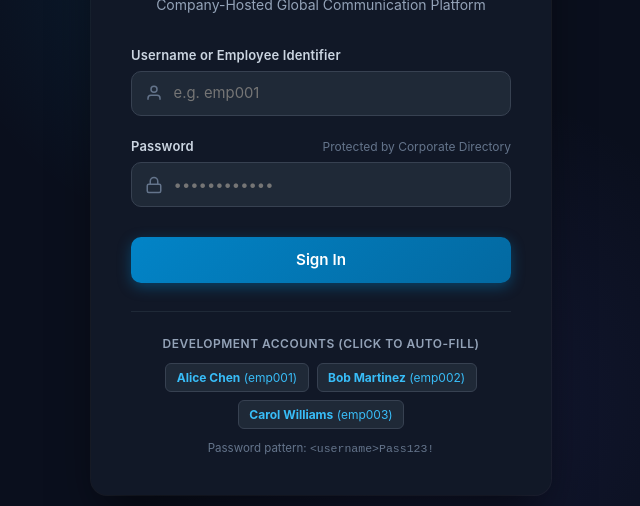
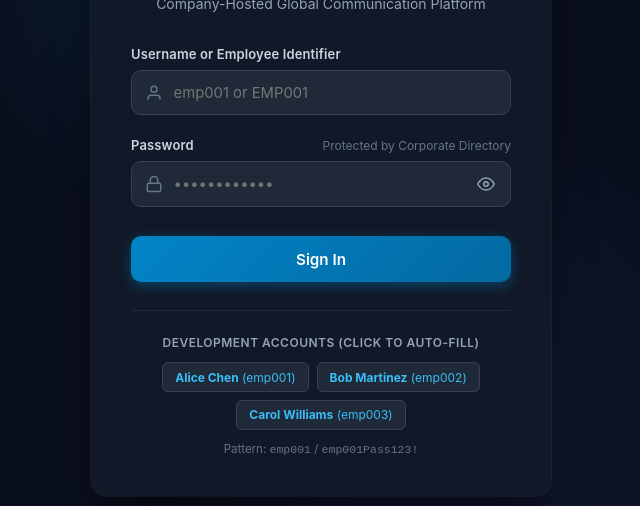
Before and after one commit to uttamsingh321/FortiConnect, a React (Vite) app in the folder frontend/: page / in a window 1280 px wide. Shown: the part 230-736 px from the top of the page, without its empty margins (319-959 px from the left). Built offline with nearby package versions, Linux system fonts and the light colour scheme.

Commit message:
feat: add password visibility toggle, z-index layering, and case-insensitive employee ID login

```diff
--- a/frontend/src/pages/LoginPage.tsx
+++ b/frontend/src/pages/LoginPage.tsx
@@ -5,6 +5,7 @@
 export const LoginPage: React.FC = () => {
   const [username, setUsername] = useState('');
   const [password, setPassword] = useState('');
+  const [showPassword, setShowPassword] = useState(false);
   const [error, setError] = useState<string | null>(null);
   const [isSubmitting, setIsSubmitting] = useState(false);
   const loginSuccess = useAuthStore((state) => state.loginSuccess);
@@ -20,10 +21,10 @@
       const detail =
         err.response?.data?.detail ||
         (err.response?.status === 401
-          ? 'Invalid username or password. Please try again.'
+          ? 'Invalid username or password. Please verify credentials or use quick-fill below.'
           : err.response?.status === 400
-          ? 'Invalid credentials format. Please check your username and password.'
-          : 'Unable to reach backend server. Please verify backend is running on port 8000.');
+          ? 'Invalid request. Please check username and password.'
+          : 'Unable to connect to server. Ensure Django backend is running at http://127.0.0.1:8000.');
       setError(detail);
     } finally {
       setIsSubmitting(false);
@@ -38,7 +39,7 @@
 
   return (
     <div style={styles.container}>
-      {/* Background ambient decorative shapes */}
+      {/* Background ambient lighting */}
       <div style={styles.bgGlowTop}></div>
       <div style={styles.bgGlowBottom}></div>
 
@@ -76,7 +77,7 @@
                 type="text"
                 value={username}
                 onChange={(e) => setUsername(e.target.value)}
-                placeholder="e.g. emp001"
+                placeholder="emp001 or EMP001"
                 required
                 style={styles.input}
                 autoFocus
@@ -95,13 +96,34 @@
                 <path d="M7 11V7a5 5 0 0 1 10 0v4"></path>
               </svg>
               <input
-                type="password"
+                type={showPassword ? 'text' : 'password'}
                 value={password}
                 onChange={(e) => setPassword(e.target.value)}
                 placeholder="••••••••••••"
                 required
-                style={styles.input}
+                style={{ ...styles.input, paddingRight: '2.75rem' }}
               />
+              <button
+                type="button"
+                onClick={() => setShowPassword(!showPassword)}
+                style={styles.eyeButton}
+                title={showPassword ? 'Hide password' : 'Show password'}
+                aria-label={showPassword ? 'Hide password' : 'Show password'}
+              >
+                {showPassword ? (
+                  // Eye slash icon (hide)
+                  <svg width="18" height="18" viewBox="0 0 24 24" fill="none" stroke="currentColor" strokeWidth="2" strokeLinecap="round" strokeLinejoin="round">
+                    <path d="M17.94 17.94A10.07 10.07 0 0 1 12 20c-7 0-11-8-11-8a18.45 18.45 0 0 1 5.06-5.94M9.9 4.24A9.12 9.12 0 0 1 12 4c7 0 11 8 11 8a18.5 18.5 0 0 1-2.16 3.19m-6.72-1.07a3 3 0 1 1-4.24-4.24"></path>
+                    <line x1="1" y1="1" x2="23" y2="23"></line>
+                  </svg>
+                ) : (
+                  // Eye icon (show)
+                  <svg width="18" height="18" viewBox="0 0 24 24" fill="none" stroke="currentColor" strokeWidth="2" strokeLinecap="round" strokeLinejoin="round">
+                    <path d="M1 12s4-8 11-8 11 8 11 8-4 8-11 8-11-8-11-8z"></path>
+                    <circle cx="12" cy="12" r="3"></circle>
+                  </svg>
+                )}
+              </button>
             </div>
           </div>
 
@@ -149,7 +171,7 @@
             </button>
           </div>
           <p style={styles.quickHelp}>
-            Password pattern: <code>&lt;username&gt;Pass123!</code>
+            Pattern: <code>emp001</code> / <code>emp001Pass123!</code>
           </p>
         </div>
       </div>
@@ -160,18 +182,19 @@
 const styles: Record<string, React.CSSProperties> = {
   container: {
     minHeight: '100vh',
-    width: '100vw',
+    width: '100%',
     display: 'flex',
     alignItems: 'center',
     justifyContent: 'center',
     backgroundColor: '#0a0f1d',
     fontFamily: '-apple-system, BlinkMacSystemFont, "Segoe UI", Roboto, sans-serif',
     position: 'relative',
-    overflow: 'hidden',
-    padding: '1.5rem',
+    overflowY: 'auto',
+    padding: '2rem 1rem',
+    boxSizing: 'border-box',
   },
   bgGlowTop: {
-    position: 'absolute',
+    position: 'fixed',
     top: '-15%',
     left: '20%',
     width: '600px',
@@ -179,9 +202,10 @@
     borderRadius: '50%',
     background: 'radial-gradient(circle, rgba(14, 165, 233, 0.12) 0%, rgba(14, 165, 233, 0) 70%)',
     pointerEvents: 'none',
+    zIndex: 0,
   },
   bgGlowBottom: {
-    position: 'absolute',
+    position: 'fixed',
     bottom: '-20%',
     right: '15%',
     width: '650px',
@@ -189,16 +213,18 @@
     borderRadius: '50%',
     background: 'radial-gradient(circle, rgba(99, 102, 241, 0.1) 0%, rgba(99, 102, 241, 0) 70%)',
     pointerEvents: 'none',
+    zIndex: 0,
   },
   card: {
     position: 'relative',
-    zIndex: 1,
+    zIndex: 10,
     backgroundColor: '#111827',
     borderRadius: '16px',
-    boxShadow: '0 25px 50px -12px rgba(0, 0, 0, 0.6), 0 0 0 1px rgba(255, 255, 255, 0.07)',
+    boxShadow: '0 25px 50px -12px rgba(0, 0, 0, 0.6), 0 0 0 1px rgba(255, 255, 255, 0.08)',
     width: '100%',
     maxWidth: '460px',
     padding: '2.5rem',
+    margin: 'auto',
   },
   header: {
     display: 'flex',
@@ -276,7 +302,21 @@
     color: '#f9fafb',
     fontSize: '0.925rem',
     outline: 'none',
-    transition: 'all 0.15s ease-in-out',
+    transition: 'border-color 0.15s ease-in-out',
+  },
+  eyeButton: {
+    position: 'absolute',
+    right: '12px',
+    background: 'none',
+    border: 'none',
+    color: '#94a3b8',
+    cursor: 'pointer',
+    display: 'flex',
+    alignItems: 'center',
+    justifyContent: 'center',
+    padding: '4px',
+    borderRadius: '4px',
+    transition: 'color 0.15s ease',
   },
   button: {
     marginTop: '0.5rem',
@@ -336,14 +376,14 @@
     justifyContent: 'center',
   },
   pillButton: {
-    padding: '0.375rem 0.65rem',
+    padding: '0.4rem 0.75rem',
     backgroundColor: '#1f2937',
     border: '1px solid #374151',
     borderRadius: '6px',
     color: '#38bdf8',
     fontSize: '0.75rem',
     cursor: 'pointer',
-    transition: 'background-color 0.15s ease',
+    transition: 'all 0.15s ease',
   },
   quickHelp: {
     margin: 0,
```
Also changed, not shown: 1 other file (tests, documents, lock files or other folders).
